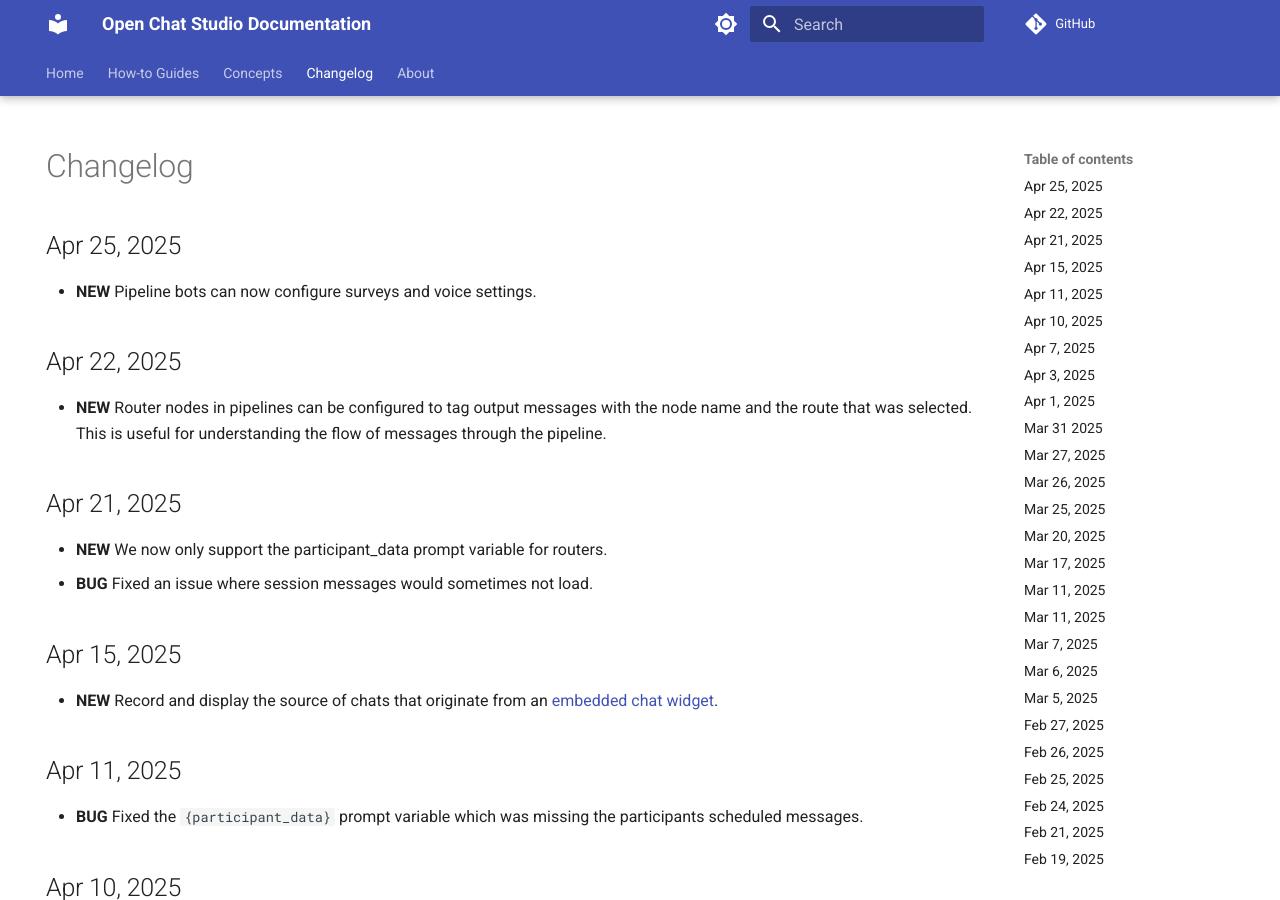
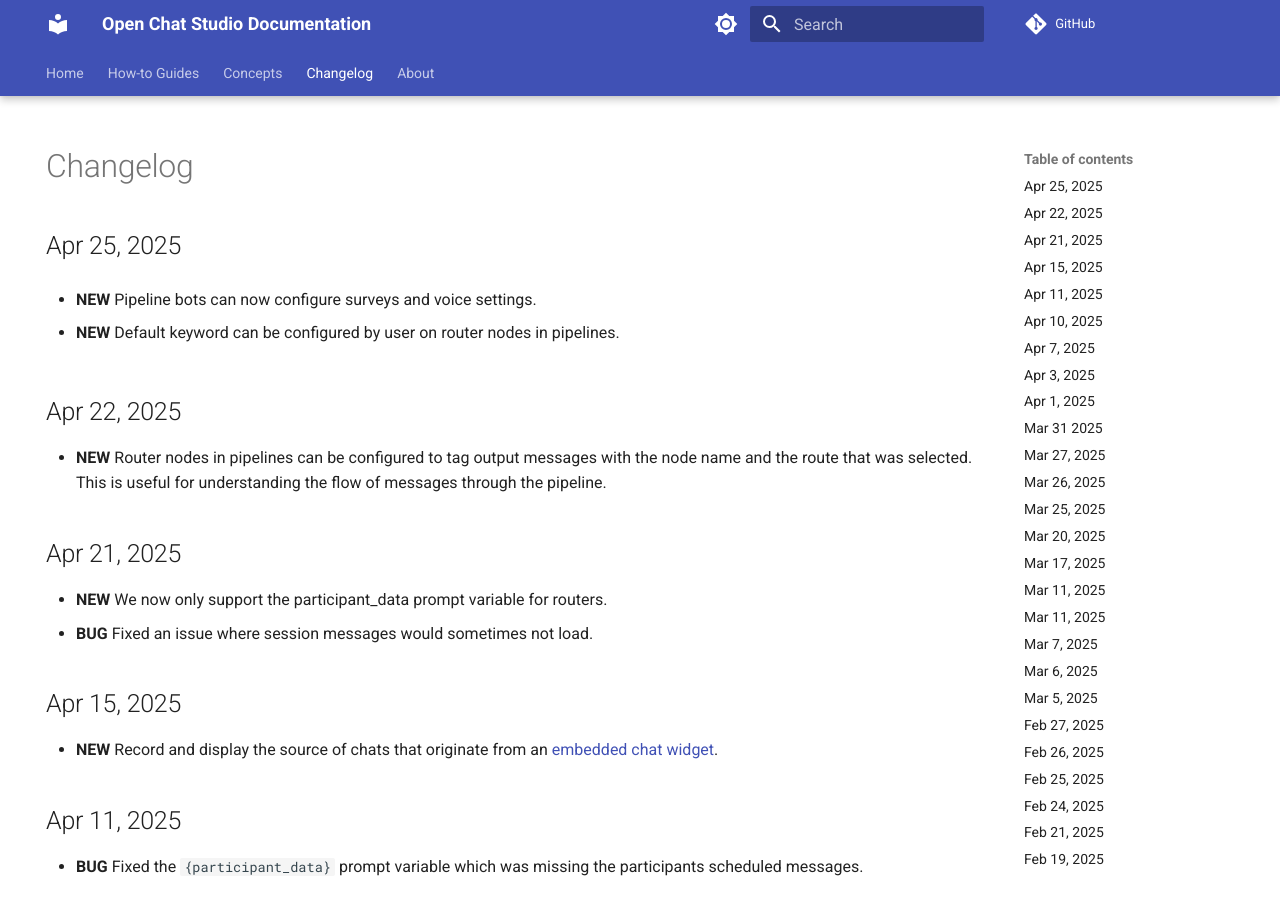
Before and after one commit to dimagi/open-chat-studio-docs, an MkDocs documentation site: the page built from docs/changelog.md, in a window 1280 px wide and 900 px high. Built offline with MkDocs 1.6.1 and Material for MkDocs 9.7.7, drawn with Linux system fonts in a browser that asks for light colours; emoji names are drawn with the system emoji font; a script that is not in the unit is left out; comment, search, counter and statistics services are not loaded.

Commit message:
changlog

```diff
--- a/docs/changelog.md
+++ b/docs/changelog.md
@@ -7,6 +7,8 @@ hide:
 
 ## Apr 25, 2025
 * **NEW** Pipeline bots can now configure surveys and voice settings.
+
+* **NEW** Default keyword can be configured by user on router nodes in pipelines.
 
 ## Apr 22, 2025
 * **NEW** Router nodes in pipelines can be configured to tag output messages with the node name and the route that was selected. This is useful for understanding the flow of messages through the pipeline.
```
